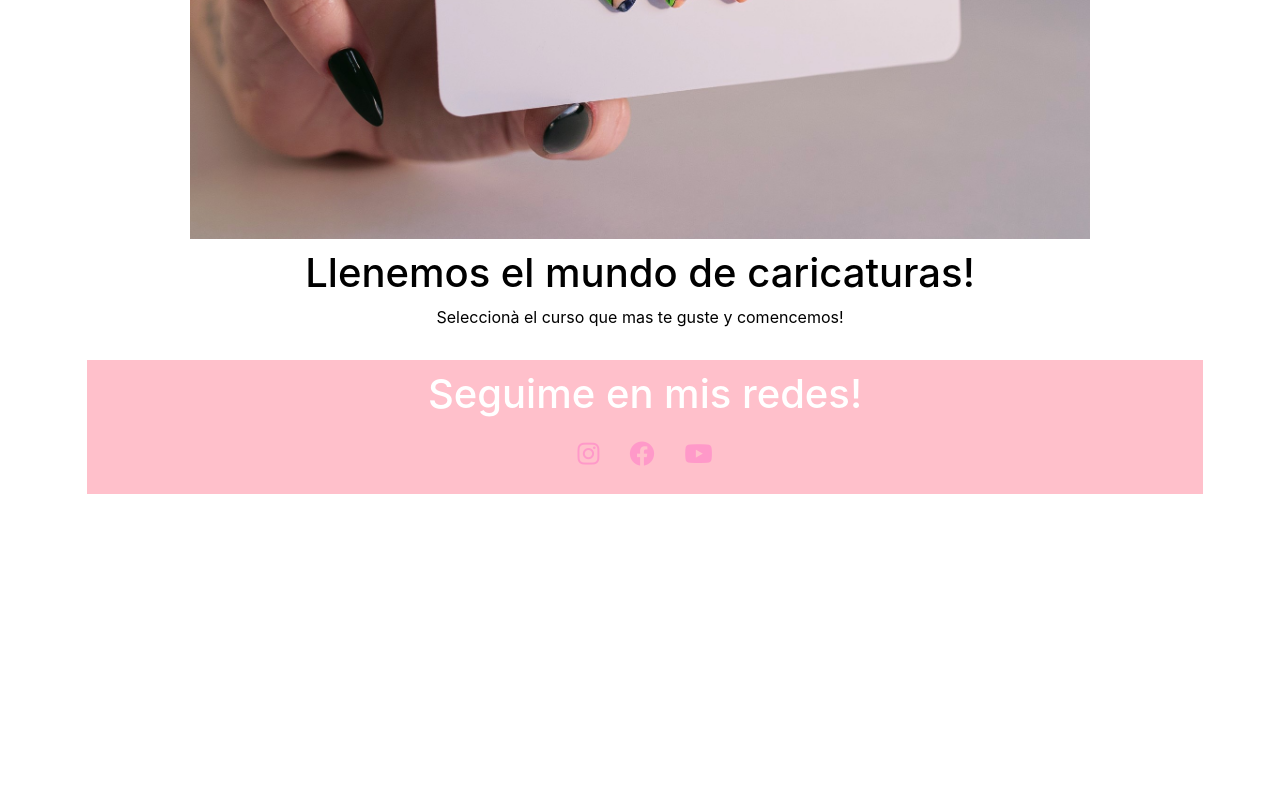
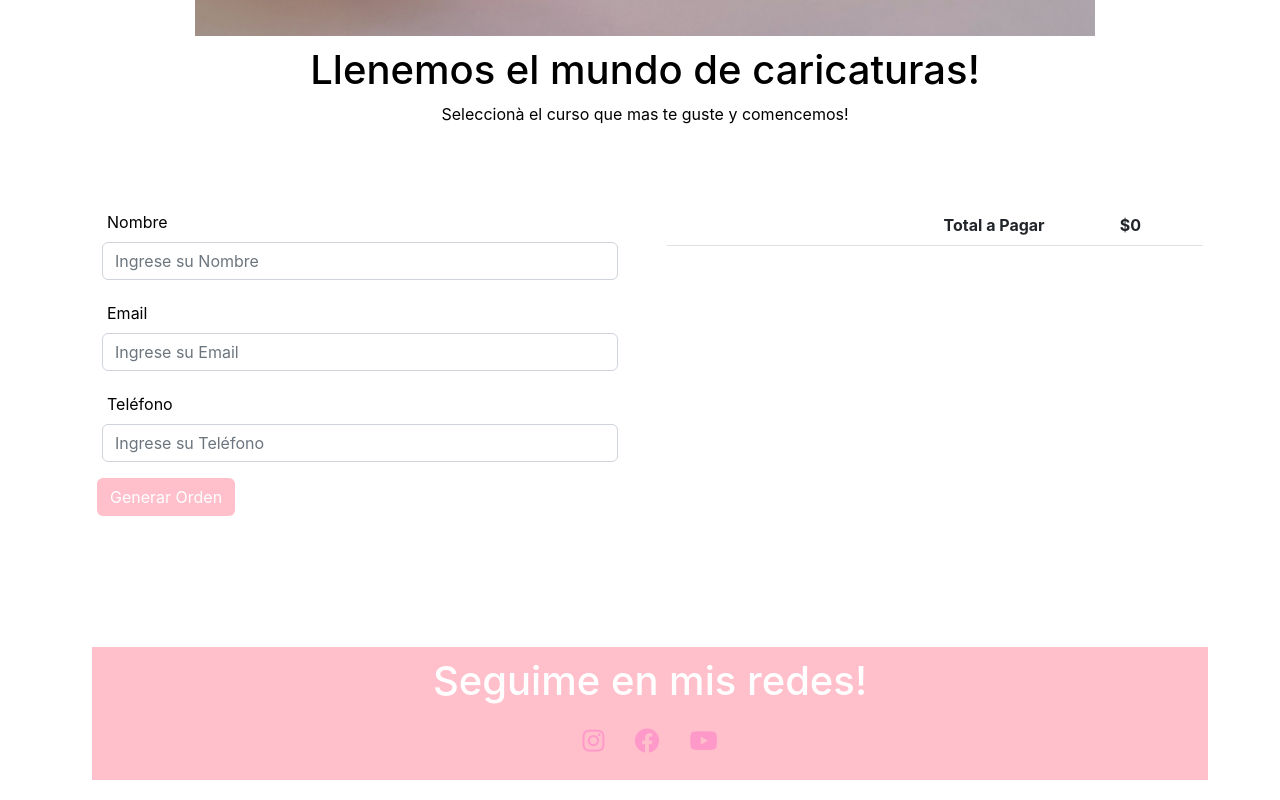
Before and after one commit to agazzoniGustavo/CursadaReact34840, a React (Create React App) app: page /checkout in a window 1280 px wide. Before the commit this address had no page. Shown: the part 871-1671 px from the top of the page. Before the commit the page ends 1385 px from the top, so only its background shows below. Built offline with nearby package versions, Linux system fonts and the light colour scheme.

Commit message:
agregando firebase 2 mas detalles esteticos

```diff
--- a/src/App.js
+++ b/src/App.js
@@ -8,6 +8,7 @@
 import Error404 from "./components/Error404";
 import CartContextProvider from './components/context/CartContext';
 import Cart from './components/Cart';
+import Checkout from "./components/Checkout";
 
 function App() {
   return (
@@ -18,17 +19,18 @@
       <div className="row">
       <div className="col-md-12">
         <Navbar />
+        <div className="producto row">
+        <Producto />
         <Routes>
           <Route path={"/"} element={<ItemListContainer />} />
           <Route path={"/category/:id"} element={<ItemListContainer />} />
           <Route path={"/item/:id"} element={<ItemDetailContainer />} />
           <Route path={"/cart"} element={<Cart />} />
+          <Route path={"/checkout"} element={<Checkout />} />
           <Route path={"*"} element={<Error404 />} />
         </Routes>
           </div>
           </div>
-          <div className="producto row">
-        <Producto />
           <section>
           <div className="footer" src>
         <Footer />
--- a/src/components/Cart.jsx
+++ b/src/components/Cart.jsx
@@ -11,7 +11,7 @@
                 <div className="row">
                     <div className="col-md-12 text-center">
                         <div class="alert alert-danger" role="alert">No se encontraron Productos en el Carrito!</div>
-                        <Link to={"/"} className="btn btn-outline-primary">Volver a la Página Principal</Link>
+                        <Link to={"/"} className="btn fondoRosa">Volver a la Página Principal</Link>
                     </div>
                 </div>
             </div>
@@ -25,7 +25,7 @@
                     <table class="table">
                         <thead>
                             <tr>
-                                <th scope="col" className="text-end" colSpan={5}><Link onClick={clear} className="btn btn-outline-primary" title="Vaciar Carrito">Vaciar Carrito</Link></th>
+                                <th scope="col" className="text-end" colSpan={5}><Link onClick={clear} className="btn fondoRosa" title="Vaciar Carrito">Vaciar Carrito</Link></th>
                             </tr>
                             <tr>
                                 <th scope="col">&nbsp;</th>
@@ -49,7 +49,7 @@
                                 <td colSpan={2}>&nbsp;</td>
                                 <td className="text-center">Suma Total</td>
                                 <td className="text-center"><b>${sumTotal()}</b></td>
-                                <td>&nbsp;</td>
+                                <td className="text-end"><Link to={"/checkout"} className="btn fondoRosa" title="Finalizar Compra">Finalizar Compra</Link></td>
                             </tr>
                         </tbody>
                     </table>
--- /dev/null
+++ b/src/components/Checkout.jsx
@@ -0,0 +1,94 @@
+import React, { useState, useContext } from "react";
+import { CartContext } from "./context/CartContext";
+import { addDoc, collection, doc, getFirestore, updateDoc } from "firebase/firestore";
+
+const Checkout = () => {
+    const {cart, clear, sumTotal, cartTotal} = useContext(CartContext);
+    const [nombre, setNombre] = useState("");
+    const [email, setEmail] = useState("");
+    const [telefono, setTelefono] = useState("");
+    const [orderId, setOrderId] = useState("");
+
+    const generarOrden = () => {
+        const fecha = new Date();
+        const order = {
+            buyer: {name:nombre, email:email, phone:telefono},
+            items: cart.map(item => ({id:item.id, title:item.nombre, price:item.precio, quantity:item.quantity, price_total:item.quantity * item.precio})),
+            date: `${fecha.getDate()}-${fecha.getMonth()+1}-${fecha.getFullYear()} ${fecha.getHours()}:${fecha.getMinutes()}:${fecha.getSeconds()}`,
+            total: sumTotal(),
+            quantity: cartTotal()
+        };
+
+        const db = getFirestore();
+        const ordersCollection = collection(db, "orders");
+        addDoc(ordersCollection, order).then((snapShot) => {
+            setOrderId(snapShot.id);
+            const orderDoc = doc(db, "orders", snapShot.id); //BUSACAR DOCUMENTO POR ID
+            updateDoc(orderDoc, {total: order.total * 0.9}); //ACTUALIZAR DOCUMENTO
+
+            // BATCH DE ACTUALIZACIÓN, EJEMPLO, NO UTIL POR AHORA
+            /* const batch = writeBatch(db);
+            const doc1 = doc(db, "orders", snapShot.id);
+            const doc2 = doc(db, "orders", "VQToooqzITdIzMn4DVIu");
+            const doc3 = doc(db, "orders", "j4a33eWXEBJePoeFCdFb");
+            batch.update(doc1, {quantity:0});
+            batch.update(doc2, {quantity:0});
+            batch.update(doc3, {quantity:0});
+            batch.set(doc3, {total: 10000});
+            batch.commit(); */
+            clear();
+        });
+    }
+
+    return (
+        <div className="container">
+            <div className="row my-5">
+                <div className="col">
+                    <form>
+                        <div class="mb-3">
+                            <label for="nombre" class="form-label">Nombre</label>
+                            <input type="text" class="form-control" id="nombre" placeholder="Ingrese su Nombre" onInput={(e) => {setNombre(e.target.value)}} />
+                        </div>
+                        <div class="mb-3">
+                            <label for="email" class="form-label">Email</label>
+                            <input type="text" class="form-control" id="email" placeholder="Ingrese su Email" onInput={(e) => {setEmail(e.target.value)}} />
+                        </div>
+                        <div class="mb-3">
+                            <label for="telefono" class="form-label">Teléfono</label>
+                            <input type="text" class="form-control" id="telefono" placeholder="Ingrese su Teléfono" onInput={(e) => {setTelefono(e.target.value)}} />
+                        </div>
+                        <button type="button" onClick={generarOrden} class="btn fondoRosa">Generar Orden</button>
+                    </form>
+                </div>
+                <div className="col">
+                    <table class="table">
+                        <tbody>
+                            {cart.map(item => (
+                                <tr key={item.id}>
+                                    <td><img src={item.imagen} alt={item.nombre} width={64} /></td>
+                                    <td className="align-middle">{item.nombre}</td>
+                                    <td className="text-center align-middle">{item.quantity}</td>
+                                    <td className="text-center align-middle">${item.quantity * item.precio}</td>
+                                </tr>
+                            ))}
+                            <tr>
+                                <td colSpan={3} className="text-end"><b>Total a Pagar</b></td>
+                                <td className="text-center"><b>${sumTotal()}</b></td>
+                            </tr>
+                        </tbody>
+                    </table>
+                </div>
+            </div>
+            <div className="row my-5">
+                <div className="col text-center">
+                    {orderId ? <div class="alert alert-danger" role="alert">
+                        <h1>Felicitaciones!</h1>
+                        <p>Tu Número de Orden es: {orderId}</p>
+                    </div> : ""}
+                </div>
+            </div>
+        </div>
+    )
+}
+
+export default Checkout;
--- a/src/components/ItemCount.jsx
+++ b/src/components/ItemCount.jsx
@@ -34,15 +34,15 @@
             <div className="row mb-3">
                 <div className="col-md-12">
                     <div className="btn-group" role="group" aria-label="Basic outlined example">
-                        <button type="button" className="btn btn-outline-primary" onClick={decrementarStock}>-</button>
-                        <button type="button" className="btn btn-outline-primary">{counter}</button>
-                        <button type="button" className="btn btn-outline-primary" onClick={incrementarStock}>+</button>
+                        <button type="button" className="btn fondoRosa" onClick={decrementarStock}>-</button>
+                        <button type="button" className="btn fondoRosa">{counter}</button>
+                        <button type="button" className="btn fondoRosa" onClick={incrementarStock}>+</button>
                     </div>
                 </div>
             </div>
             <div className="row">
                 <div className="col-md-12">
-                    {vendido ? <Link to={"/cart"} className="btn btn-outline-primary">Terminar Mi Compra</Link> : <button className="btn btn-outline-primary" onClick={() => {addToCart(counter)}}>Agregar al Carrito</button>}
+                    {vendido ? <Link to={"/cart"} className="btn fondoRosa">Terminar Mi Compra</Link> : <button className="btn fondoRosa" onClick={() => {addToCart(counter)}}>Agregar al Carrito</button>}
                 </div>
             </div>
         </div>
--- a/src/components/ItemList.jsx
+++ b/src/components/ItemList.jsx
@@ -3,10 +3,10 @@
 
 const ItemList = ({items}) => {
     return (
-        <div className="row img-fluid">
+        <div className="row img-fluid align-items-center justify-content-center">
         {
             items.map(item =>
-                <div className="col-md-3" key={item.id}>
+                <div className="col-md-3 " key={item.id}>
                     <Item item={item} />
                     </div>
             )
--- a/src/index.css
+++ b/src/index.css
@@ -21,3 +21,8 @@
   color: rgb(0, 0, 0);
   background-color: pink;
 }
+
+.fondoRosa {
+  color: white;
+  background-color: pink;
+}
```
